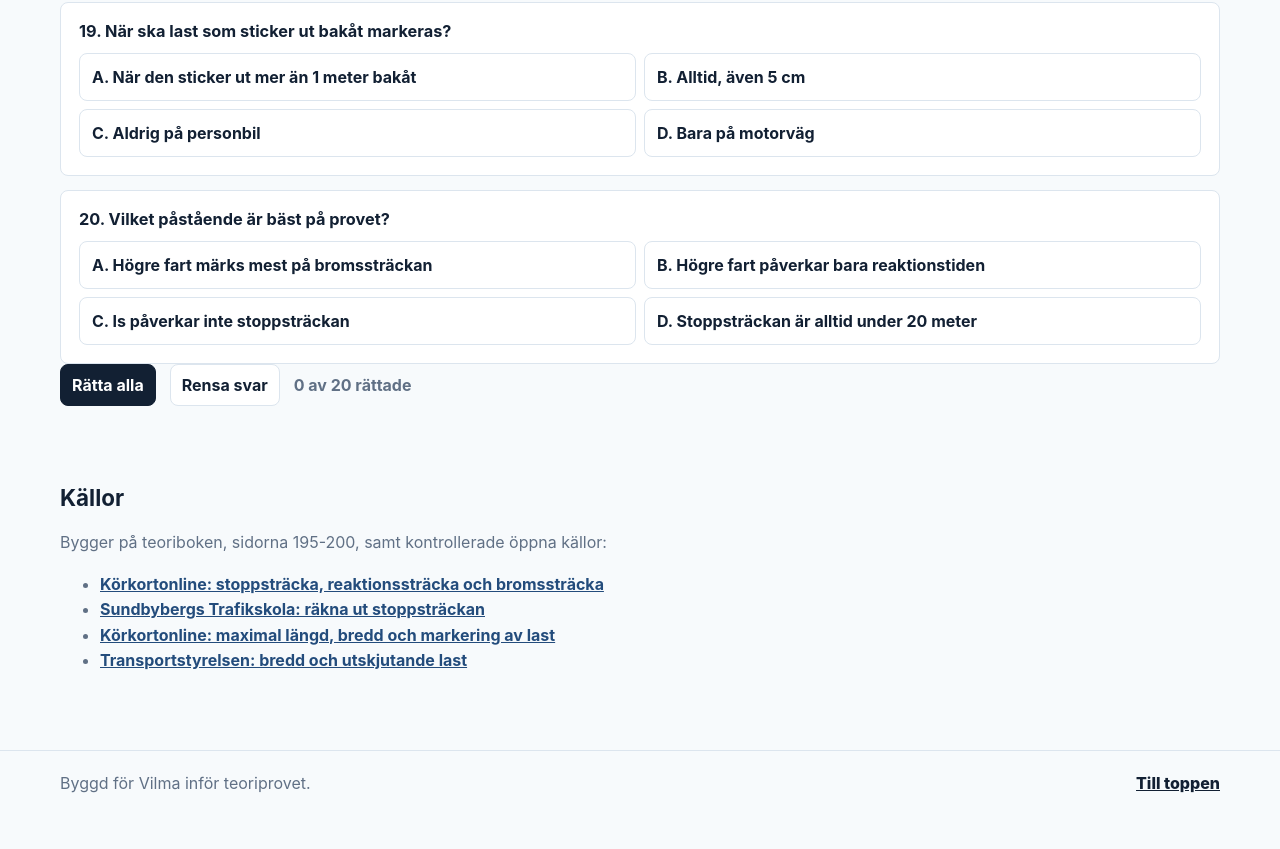
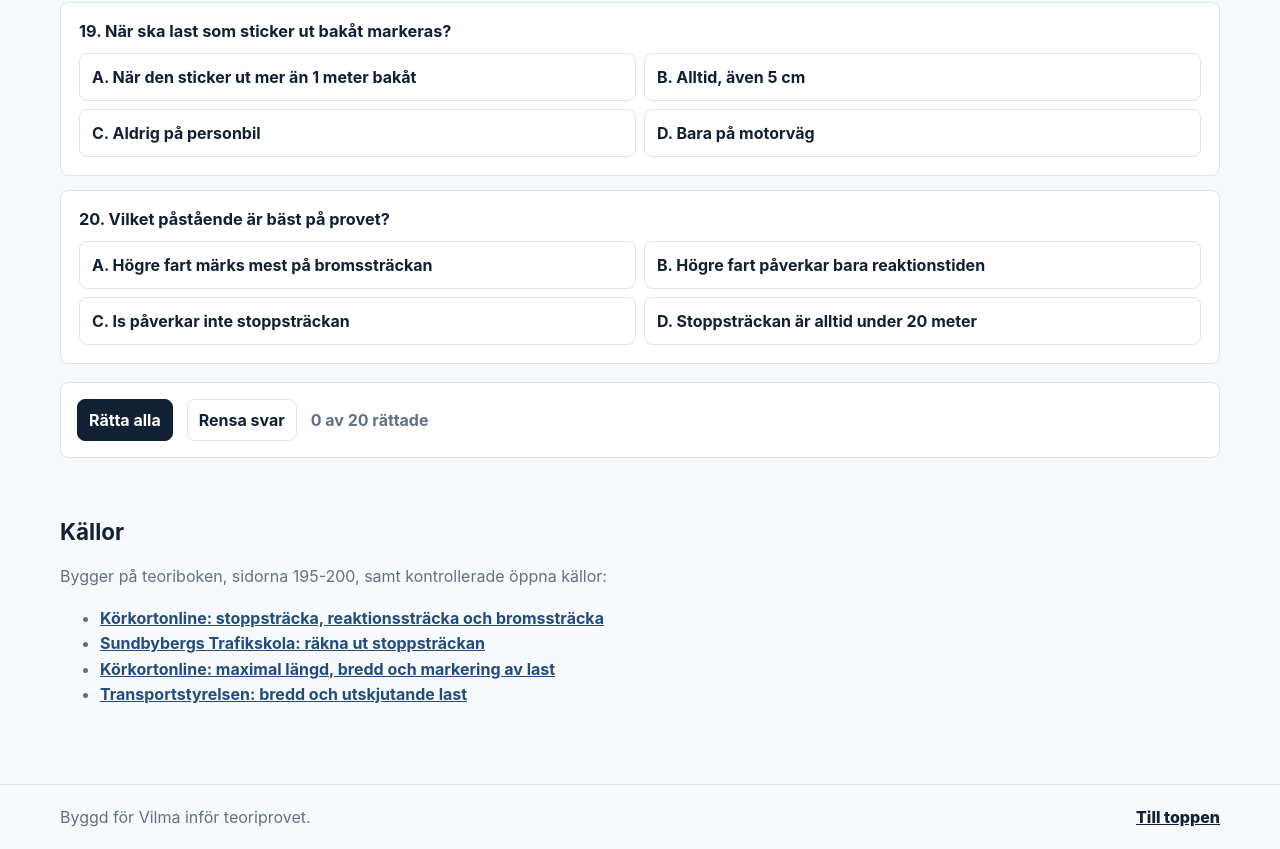
Before and after one commit to jonashedstrom/korkort, a plain HTML site: page index.html in a window 1280 px wide. Shown: the part 5954-6803 px from the top of the page. Before the commit the page ends 6769 px from the top, so only its background shows below. Drawn offline with Linux system fonts and the light colour scheme.

Commit message:
Update styles.css

```diff
--- a/styles.css
+++ b/styles.css
@@ -781,6 +781,15 @@ input[type="range"] {
   margin-bottom: 18px;
 }
 
+.quiz-tools-bottom {
+  margin-top: 18px;
+  margin-bottom: 0;
+  padding: 16px;
+  border: 1px solid var(--line);
+  border-radius: 8px;
+  background: #fff;
+}
+
 .quiz-tools button:first-child {
   background: var(--ink);
   color: #fff;
```
